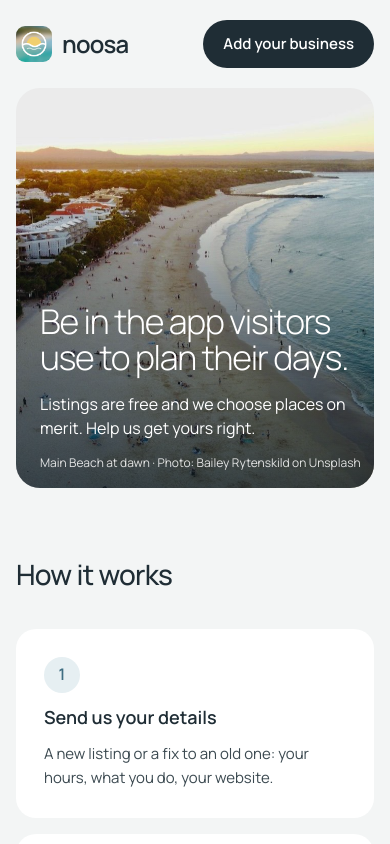
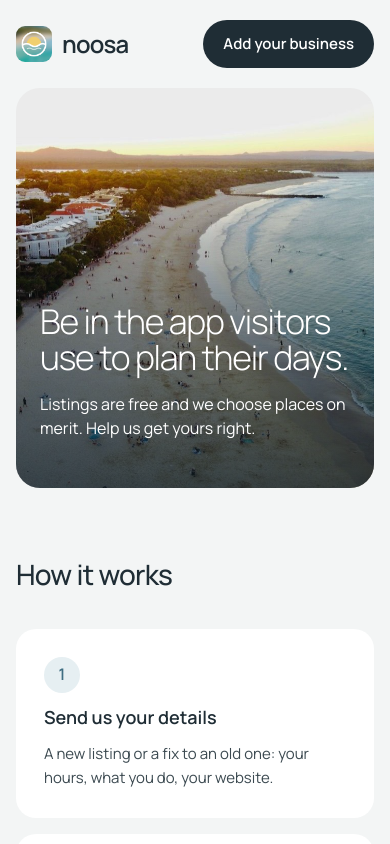
Before and after one commit to samwilsonsmith1/noosa-site, a plain HTML site: page business/index.html in a window 390 px wide. Shown: the top 844 px of the page. Drawn offline with Linux system fonts and the light colour scheme.

Commit message:
Unsplash credits in the footer only, not on the photos
Co-Authored-By: Claude Opus 5.5 <noreply@anthropic.com>

```diff
--- a/business/index.html
+++ b/business/index.html
@@ -34,7 +34,6 @@
   .hero-text { position: relative; padding: 48px; max-width: 720px; display: flex; flex-direction: column; gap: 16px; color: #fff; }
   .hero h1 { margin: 0; font-size: 48px; line-height: 1.08; font-weight: 300; letter-spacing: -0.035em; }
   .hero p { margin: 0; font-size: 18px; line-height: 1.5; }
-  .hero .credit { position: absolute; right: 20px; bottom: 16px; margin: 0; font-size: 12px; color: rgba(255,255,255,0.85); }
   .block { padding-top: 88px; }
   .block h2.big { font-size: 36px; letter-spacing: -0.025em; margin: 0; }
   .grid { display: grid; grid-template-columns: repeat(auto-fit, minmax(260px, 1fr)); gap: 16px; margin-top: 32px; }
@@ -60,7 +59,6 @@
     .hero-text { padding: 24px 24px 48px; }
     .hero h1 { font-size: 34px; }
     .hero p { font-size: 16px; }
-    .hero .credit { left: 24px; right: auto; }
     .block { padding-top: 64px; }
     .block h2.big { font-size: 28px; }
     .panels .panel { padding: 28px; }
@@ -117,7 +115,6 @@
       <h1>Be in the app visitors use to plan their days.</h1>
       <p>Listings are free and we choose places on merit. Help us get yours right.</p>
     </div>
-    <p class="credit">Main Beach at dawn · Photo: Bailey Rytenskild on Unsplash</p>
   </div>
 </section>
 
@@ -237,6 +234,7 @@
     <div>
       <span class="name">noosa</span>
       <p>Noosa App is a business name of J Haidenthaler &amp; S.J Wilson-Smith. ABN 42 957 931 637.</p>
+      <p>Main Beach photo by Bailey Rytenskild on Unsplash.</p>
     </div>
     <nav aria-label="Footer">
       <a href="../privacy/">Privacy policy</a>
```
Also changed, not shown: index.html (+0 -2 lines).
